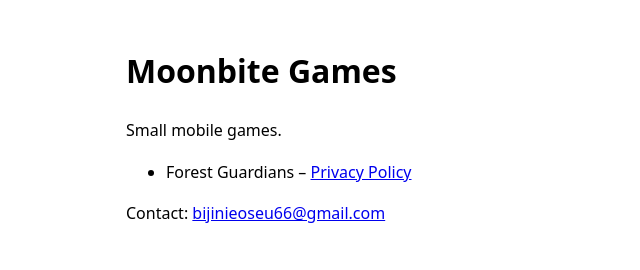
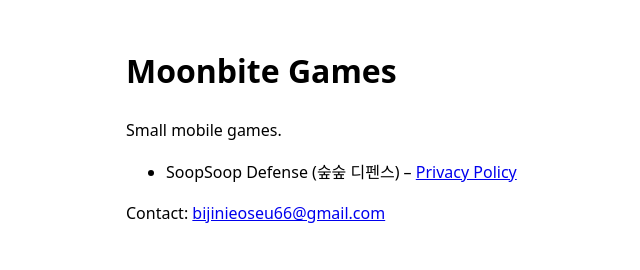
Before and after one commit to dltjdgh1250/moonbite-games, a plain HTML site: page index.html in a window 1280 px wide. Shown: the whole page, without its empty margins (194-834 px from the left). Drawn offline with Linux system fonts and the light colour scheme.

Commit message:
Update game listing in index.html

```diff
--- a/index.html
+++ b/index.html
@@ -1,2 +1,2 @@
 <!doctype html><html lang="en"><head><meta charset="utf-8"><meta name="viewport" content="width=device-width,initial-scale=1"><title>Moonbite Games</title><style>body{font-family:system-ui,sans-serif;max-width:640px;margin:0 auto;padding:24px 16px;line-height:1.6}</style></head>
-<body><h1>Moonbite Games</h1><p>Small mobile games.</p><ul><li>Forest Guardians – <a href="forest-guardians/privacy.html">Privacy Policy</a></li></ul><p>Contact: <a href="mailto:bijinieoseu66@gmail.com">bijinieoseu66@gmail.com</a></p></body></html>
+<body><h1>Moonbite Games</h1><p>Small mobile games.</p><ul><li>SoopSoop Defense (숲숲 디펜스) – <a href="soopsoop-defense/privacy.html">Privacy Policy</a></li></ul><p>Contact: <a href="mailto:bijinieoseu66@gmail.com">bijinieoseu66@gmail.com</a></p></body></html>
```
